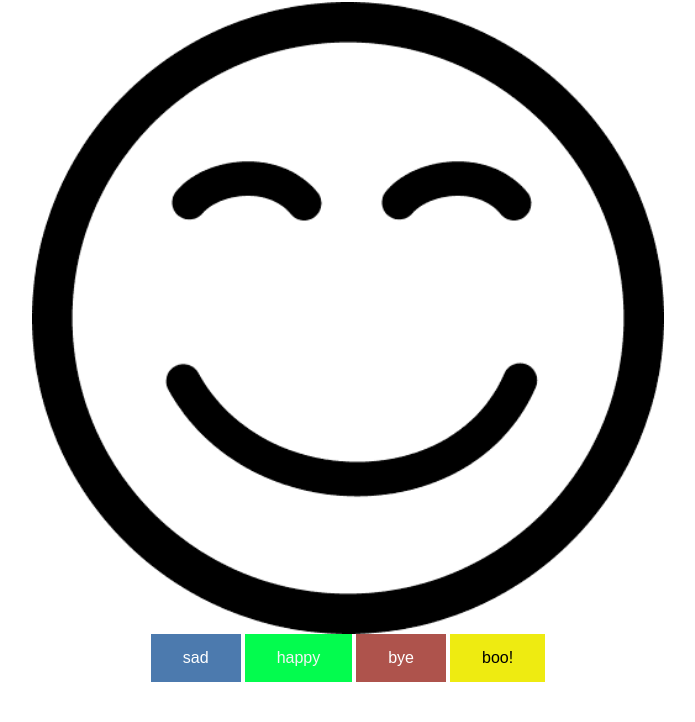
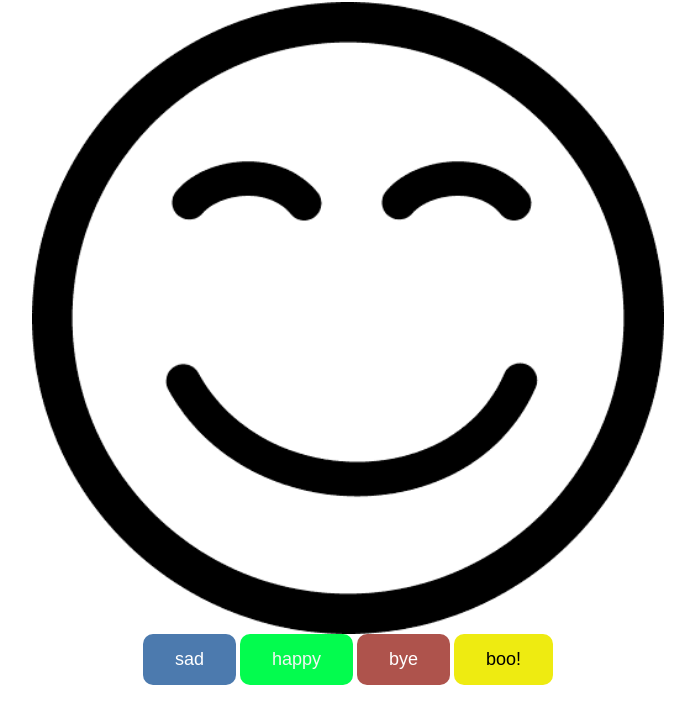
Before and after one commit to gnajabi/happy-and-sad, a plain HTML site: page happy and sad/index.html in a window 1280 px wide. Shown: the part 78-800 px from the top of the page, without its empty margins (292-987 px from the left). Drawn offline with Linux system fonts and the light colour scheme.

Commit message:
stylesheet added

```diff
--- a/happy and sad/style.css
+++ b/happy and sad/style.css
@@ -11,40 +11,44 @@ img {
 .sad{
     background-color: hsl(212, 39%, 49%);
     border: none;
+    border-radius: 10px;
     color: white;
     padding: 15px 32px;
     text-align: center;
     text-decoration: none;
     display: inline-block;
-    font-size: 16px;
+    font-size: 18px;
 }
 .happy{
     background-color: hsl(138, 98%, 50%);
     border: none;
+    border-radius: 10px;
     color: whitesmoke;
     padding: 15px 32px;
     text-align: center;
     text-decoration: none;
     display: inline-block;
-    font-size: 16px;
+    font-size: 18px;
 }
 .bye{
     background-color: hsl(4, 39%, 49%);
     border: none;
+    border-radius: 10px;
     color: white;
     padding: 15px 32px;
     text-align: center;
     text-decoration: none;
     display: inline-block;
-    font-size: 16px;
+    font-size: 18px;
 }
 .boo{
     background-color: hsl(59, 87%, 50%);
     border: none;
+    border-radius: 10px;
     color: black;
     padding: 15px 32px;
     text-align: center;
     text-decoration: none;
     display: inline-block;
-    font-size: 16px;
+    font-size: 18px;
 }
```
